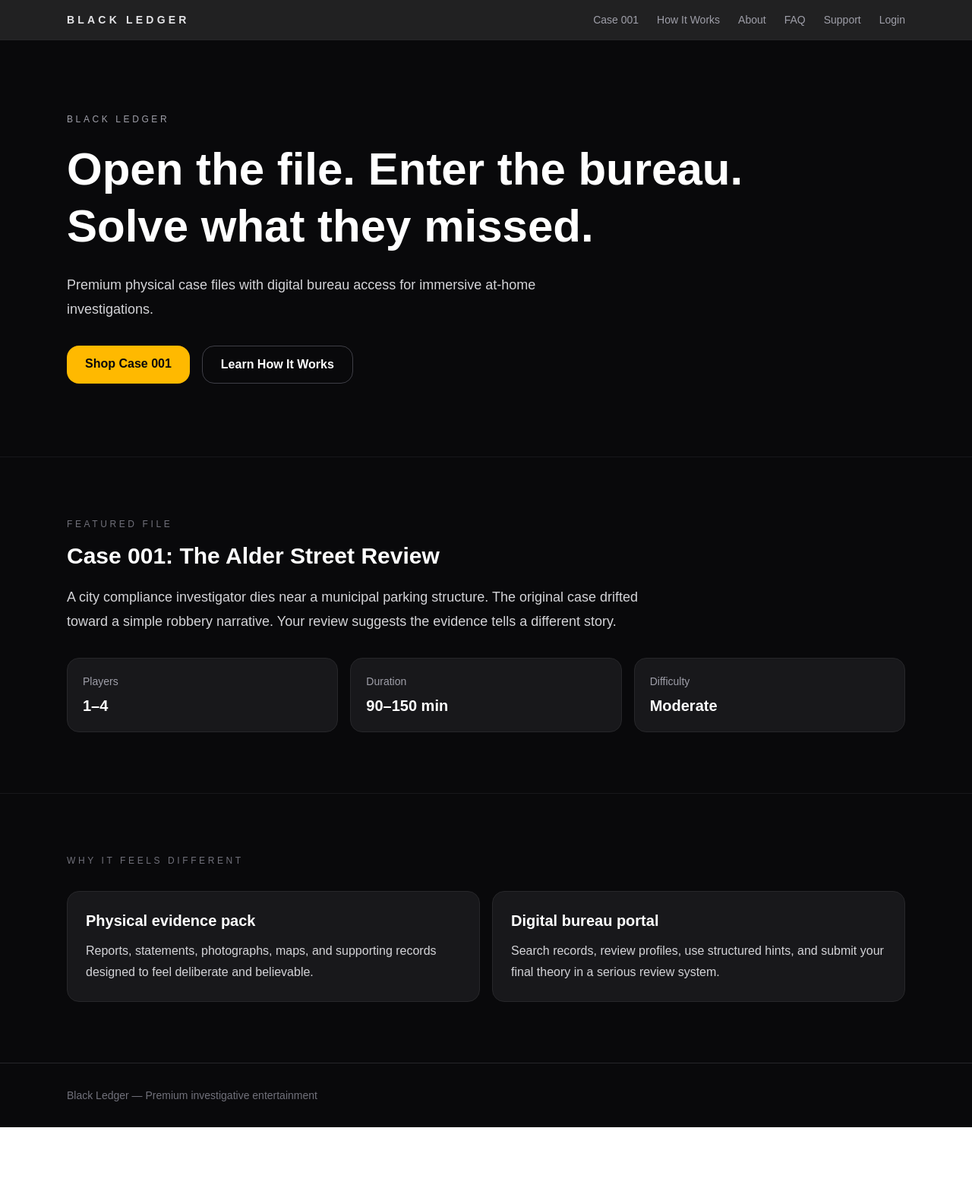
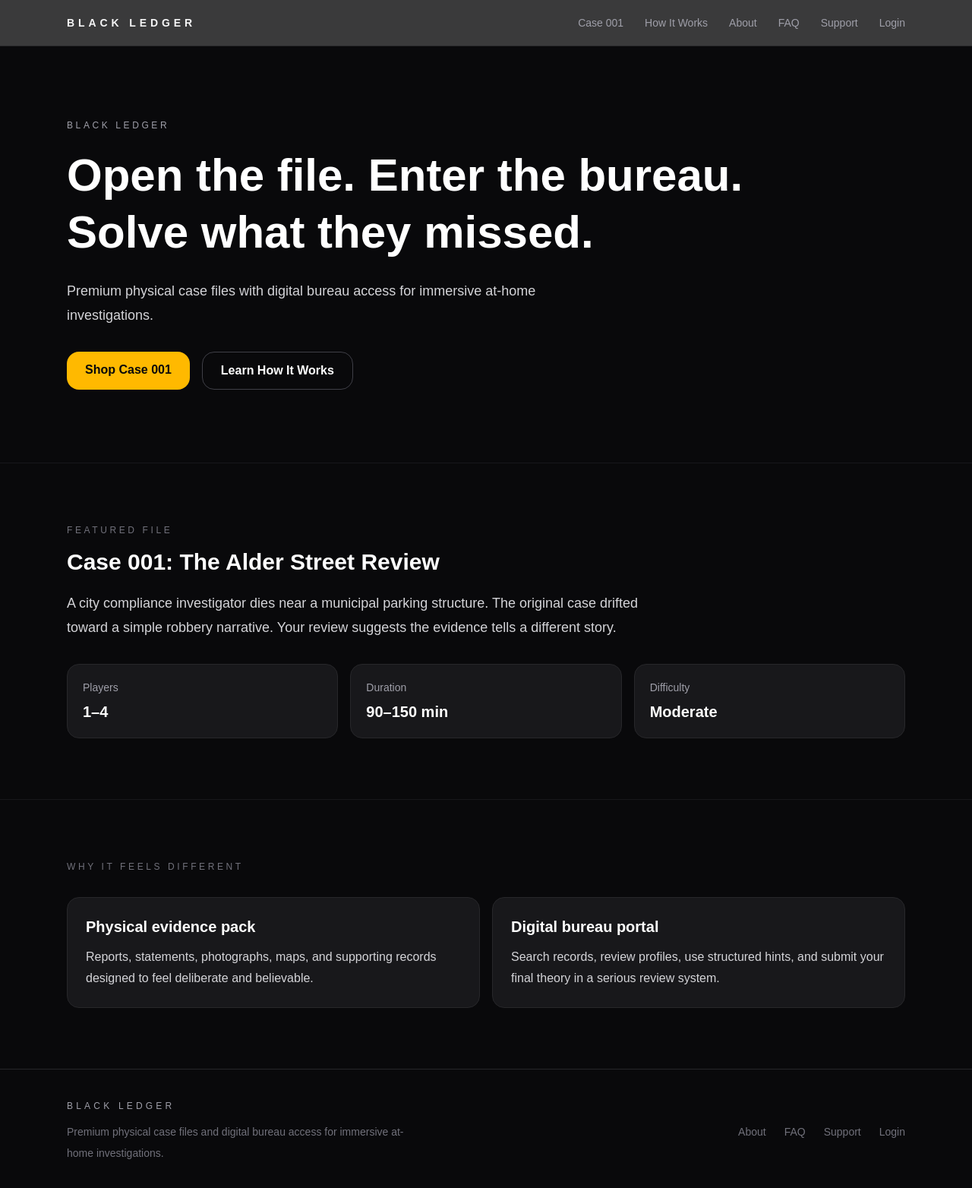
Before and after one commit to Namunamu23/black-ledger, a Next.js app: page / in a window 1280 px wide. Shown: the top 1564 px of the page at 76% size. Before the commit the page ends 1484 px from the top, so only its background shows below. Built offline with nearby package versions, Linux system fonts and the light colour scheme.

Commit message:
Phase 3 - layout, navbar, footer, ui components

```diff
--- a/app/layout.tsx
+++ b/app/layout.tsx
@@ -1,10 +1,12 @@
 import "./globals.css";
-import Navbar from "@/components/Navbar";
-import Footer from "@/components/Footer";
+import type { Metadata } from "next";
+import Navbar from "@/components/layout/Navbar";
+import Footer from "@/components/layout/Footer";
+import { siteConfig } from "@/data/site";
 
-export const metadata = {
-  title: "Black Ledger",
-  description: "Premium physical case files with digital bureau access.",
+export const metadata: Metadata = {
+  title: siteConfig.brand.name,
+  description: siteConfig.brand.description,
 };
 
 export default function RootLayout({
@@ -15,9 +17,11 @@ export default function RootLayout({
   return (
     <html lang="en">
       <body className="bg-zinc-950 text-white antialiased">
-        <Navbar />
-        {children}
-        <Footer />
+        <div className="min-h-screen flex flex-col">
+          <Navbar />
+          <main className="flex-1">{children}</main>
+          <Footer />
+        </div>
       </body>
     </html>
   );
--- a/components/Footer.tsx
+++ /dev/null
@@ -1,9 +0,0 @@
-export default function Footer() {
-  return (
-    <footer className="border-t border-zinc-800 bg-zinc-950">
-      <div className="mx-auto max-w-6xl px-6 py-8 text-sm text-zinc-500">
-        Black Ledger — Premium investigative entertainment
-      </div>
-    </footer>
-  );
-}
--- a/components/Navbar.tsx
+++ /dev/null
@@ -1,37 +0,0 @@
-import Link from "next/link";
-
-export default function Navbar() {
-  return (
-    <header className="sticky top-0 z-50 border-b border-zinc-800 bg-zinc-950/90 backdrop-blur">
-      <div className="mx-auto flex max-w-6xl items-center justify-between px-6 py-4">
-        <Link
-          href="/"
-          className="text-sm font-semibold uppercase tracking-[0.3em] text-zinc-200"
-        >
-          Black Ledger
-        </Link>
-
-        <nav className="hidden gap-6 text-sm text-zinc-400 md:flex">
-          <Link href="/cases/alder-street-review" className="hover:text-white">
-            Case 001
-          </Link>
-          <Link href="/how-it-works" className="hover:text-white">
-            How It Works
-          </Link>
-          <Link href="/about" className="hover:text-white">
-            About
-          </Link>
-          <Link href="/faq" className="hover:text-white">
-            FAQ
-          </Link>
-          <Link href="/support" className="hover:text-white">
-            Support
-          </Link>
-          <Link href="/login" className="hover:text-white">
-            Login
-          </Link>
-        </nav>
-      </div>
-    </header>
-  );
-}
--- /dev/null
+++ b/components/layout/Footer.tsx
@@ -0,0 +1,28 @@
+import Link from "next/link";
+
+export default function Footer() {
+  return (
+    <footer className="border-t border-zinc-800 bg-zinc-950">
+      <div className="mx-auto max-w-6xl px-6 py-10">
+        <div className="flex flex-col gap-6 md:flex-row md:items-center md:justify-between">
+          <div>
+            <div className="text-xs uppercase tracking-[0.35em] text-zinc-400">
+              Black Ledger
+            </div>
+            <p className="mt-3 max-w-md text-sm leading-7 text-zinc-500">
+              Premium physical case files and digital bureau access for immersive
+              at-home investigations.
+            </p>
+          </div>
+
+          <div className="flex flex-wrap gap-6 text-sm text-zinc-500">
+            <Link href="/about" className="hover:text-white">About</Link>
+            <Link href="/faq" className="hover:text-white">FAQ</Link>
+            <Link href="/support" className="hover:text-white">Support</Link>
+            <Link href="/login" className="hover:text-white">Login</Link>
+          </div>
+        </div>
+      </div>
+    </footer>
+  );
+}
--- /dev/null
+++ b/components/layout/Navbar.tsx
@@ -0,0 +1,49 @@
+"use client";
+
+import Link from "next/link";
+import { usePathname } from "next/navigation";
+import clsx from "clsx";
+
+const navItems = [
+  { href: "/cases/alder-street-review", label: "Case 001" },
+  { href: "/how-it-works", label: "How It Works" },
+  { href: "/about", label: "About" },
+  { href: "/faq", label: "FAQ" },
+  { href: "/support", label: "Support" },
+  { href: "/login", label: "Login" },
+];
+
+export default function Navbar() {
+  const pathname = usePathname();
+
+  return (
+    <header className="sticky top-0 z-50 border-b border-zinc-800 bg-zinc-950/80 backdrop-blur-xl">
+      <div className="mx-auto flex max-w-6xl items-center justify-between px-6 py-5">
+        <Link
+          href="/"
+          className="text-sm font-semibold uppercase tracking-[0.35em] text-zinc-100"
+        >
+          Black Ledger
+        </Link>
+
+        <nav className="hidden items-center gap-7 md:flex">
+          {navItems.map((item) => {
+            const isActive = pathname === item.href;
+            return (
+              <Link
+                key={item.href}
+                href={item.href}
+                className={clsx(
+                  "text-sm transition",
+                  isActive ? "text-white" : "text-zinc-400 hover:text-white"
+                )}
+              >
+                {item.label}
+              </Link>
+            );
+          })}
+        </nav>
+      </div>
+    </header>
+  );
+}
--- /dev/null
+++ b/components/ui/ButtonLink.tsx
@@ -0,0 +1,28 @@
+import Link from "next/link";
+import clsx from "clsx";
+
+type ButtonLinkProps = {
+  href: string;
+  children: React.ReactNode;
+  variant?: "primary" | "secondary";
+};
+
+export default function ButtonLink({
+  href,
+  children,
+  variant = "primary",
+}: ButtonLinkProps) {
+  return (
+    <Link
+      href={href}
+      className={clsx(
+        "inline-flex rounded-2xl px-6 py-3 font-semibold transition",
+        variant === "primary"
+          ? "bg-amber-400 text-zinc-950 hover:bg-amber-300"
+          : "border border-zinc-700 text-white hover:bg-zinc-900"
+      )}
+    >
+      {children}
+    </Link>
+  );
+}
--- /dev/null
+++ b/components/ui/InfoCard.tsx
@@ -0,0 +1,13 @@
+type InfoCardProps = {
+  label: string;
+  value: string;
+};
+
+export default function InfoCard({ label, value }: InfoCardProps) {
+  return (
+    <div className="rounded-2xl border border-zinc-800 bg-zinc-900 p-5">
+      <div className="text-sm text-zinc-400">{label}</div>
+      <div className="mt-2 text-xl font-semibold text-white">{value}</div>
+    </div>
+  );
+}
--- /dev/null
+++ b/components/ui/SectionHeader.tsx
@@ -0,0 +1,25 @@
+type SectionHeaderProps = {
+  eyebrow: string;
+  title: string;
+  text?: string;
+};
+
+export default function SectionHeader({
+  eyebrow,
+  title,
+  text,
+}: SectionHeaderProps) {
+  return (
+    <div className="max-w-3xl">
+      <div className="text-xs uppercase tracking-[0.3em] text-zinc-500">
+        {eyebrow}
+      </div>
+      <h2 className="mt-4 text-3xl font-semibold text-white sm:text-4xl">
+        {title}
+      </h2>
+      {text ? (
+        <p className="mt-5 text-lg leading-8 text-zinc-300">{text}</p>
+      ) : null}
+    </div>
+  );
+}
--- /dev/null
+++ b/data/site.ts
@@ -0,0 +1,23 @@
+export const siteConfig = {
+  brand: {
+    name: "Black Ledger",
+    tagline: "Premium investigative entertainment",
+    description:
+      "Premium physical case files with digital bureau access for immersive at-home investigations.",
+  },
+  featuredCase: {
+    id: "001",
+    title: "The Alder Street Review",
+    slug: "alder-street-review",
+    summary:
+      "A city compliance investigator dies near a municipal parking structure. The original case drifted toward a simple robbery narrative. Your review suggests the evidence tells another story.",
+    players: "1–4",
+    duration: "90–150 min",
+    difficulty: "Moderate",
+  },
+  homepage: {
+    heroTitle: "Open the file. Enter the bureau. Solve what they missed.",
+    heroText:
+      "Black Ledger creates premium investigative experiences that combine realistic physical evidence with a serious digital review system.",
+  },
+};
```
